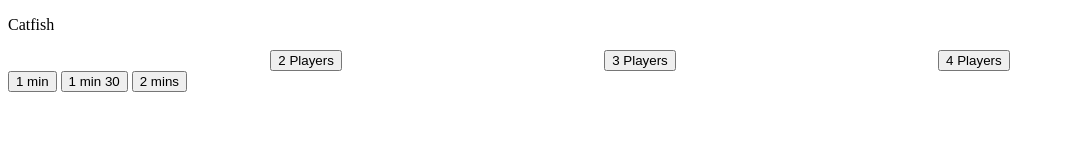
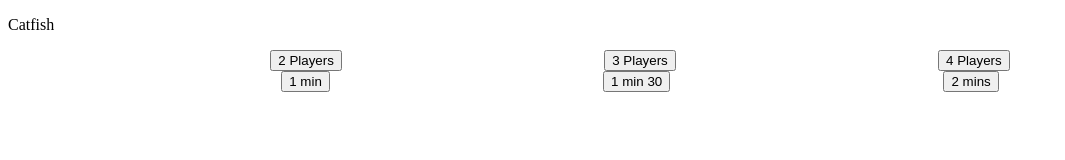
Before and after one commit to Vguittar/cat-fish, a plain HTML site: page CatFishGame/Accueil.html in a window 1280 px wide. Shown: the whole page, without its empty margins (0-1065 px from the left). Drawn offline with Linux system fonts and the light colour scheme.

Commit message:
Update CatFishGame.css

```diff
--- a/CatFishGame/CatFishGame.css
+++ b/CatFishGame/CatFishGame.css
@@ -2,3 +2,7 @@
   display: flex;
   justify-content: space-evenly;
 }
+.time {
+  display: flex;
+  justify-content: space-evenly;
+}
```
